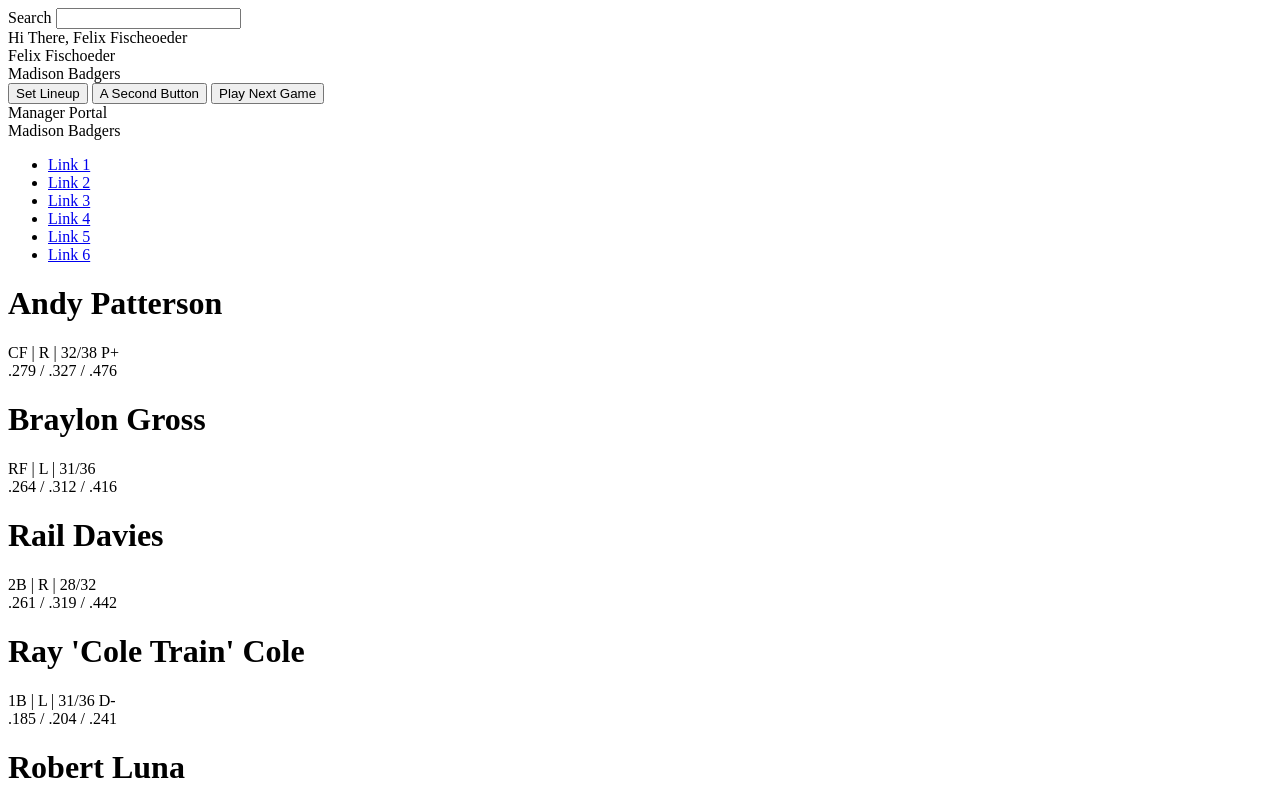
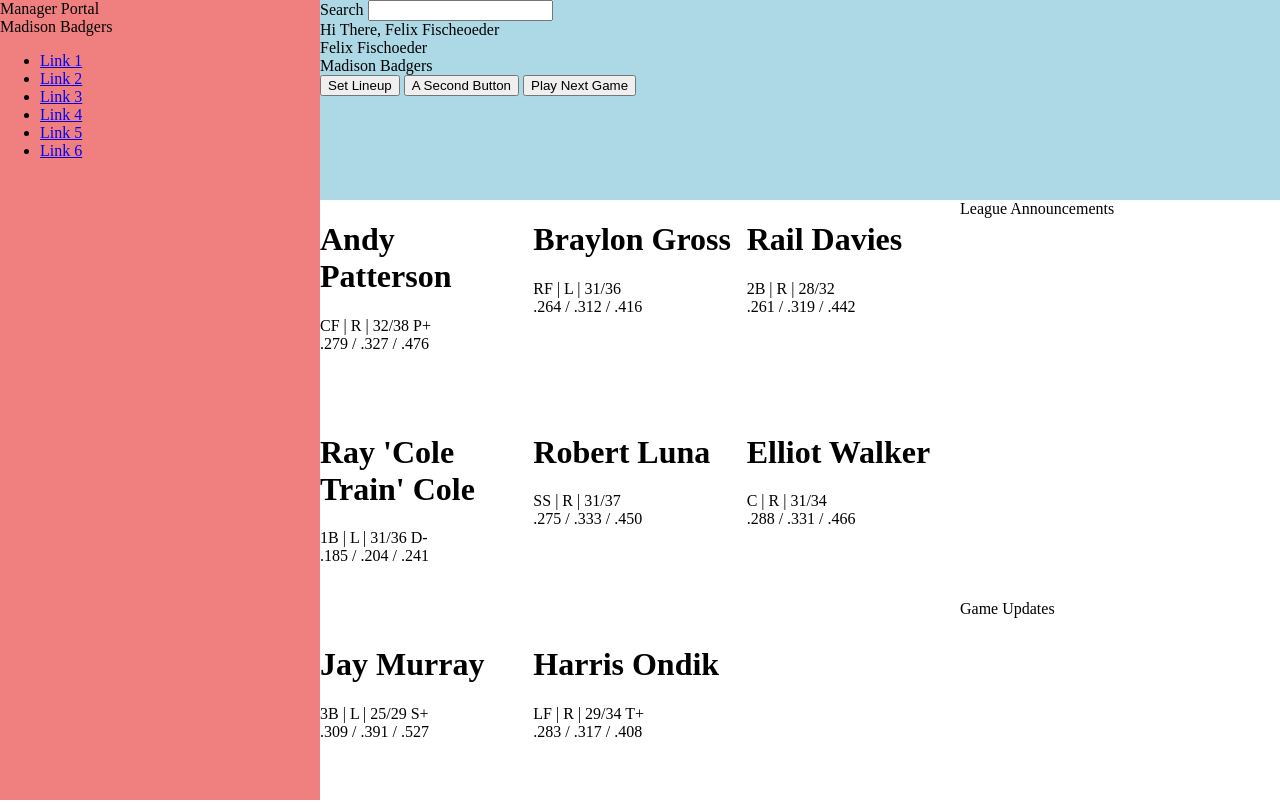
Before and after one commit to A554551N/odin-dashboard, a plain HTML site: page index.html in a window 1280 px wide. Shown: the top 803 px of the page. Drawn offline with Linux system fonts and the light colour scheme.

Commit message:
implement basic grid layout

```diff
--- a/index.html
+++ b/index.html
@@ -7,6 +7,7 @@
     <title>Cyclone League | Madison Badgers | Manager Portal</title>
 </head>
 <body>
+    <div class="container">
         <header>
             <div class="search-bar">
                 <label for="search-bar">Search </label><input type="text" name="search-bar" id="search-bar">
@@ -87,5 +88,6 @@
         <div class="game-updates">
             Game Updates
         </div>
+    </div>
 </body>
 </html>
--- a/styles.css
+++ b/styles.css
@@ -0,0 +1,31 @@
+body {
+    margin: 0;
+    padding: 0;
+}
+
+.container {
+    width: 100vw;
+    height: 100vh;
+    display: grid;
+    grid-template-columns: 1fr 2fr 1fr;
+    grid-template-rows: 1fr 2fr 1fr;
+}
+
+header {
+    background-color: lightblue;
+    grid-row-start: 1;
+    grid-column: 2 / span 2;
+}
+
+.sidebar {
+    background-color: lightcoral;
+    grid-column-start: 1;
+    grid-row: 1 / span 3;
+}
+
+main {
+    display: grid;
+    grid-template-columns: repeat(auto-fit,minmax(200px,1fr));
+    grid-column-start:2;
+    grid-row: 2/span 2;
+}
```
Lines whose indentation alone changed are shown as unchanged.
